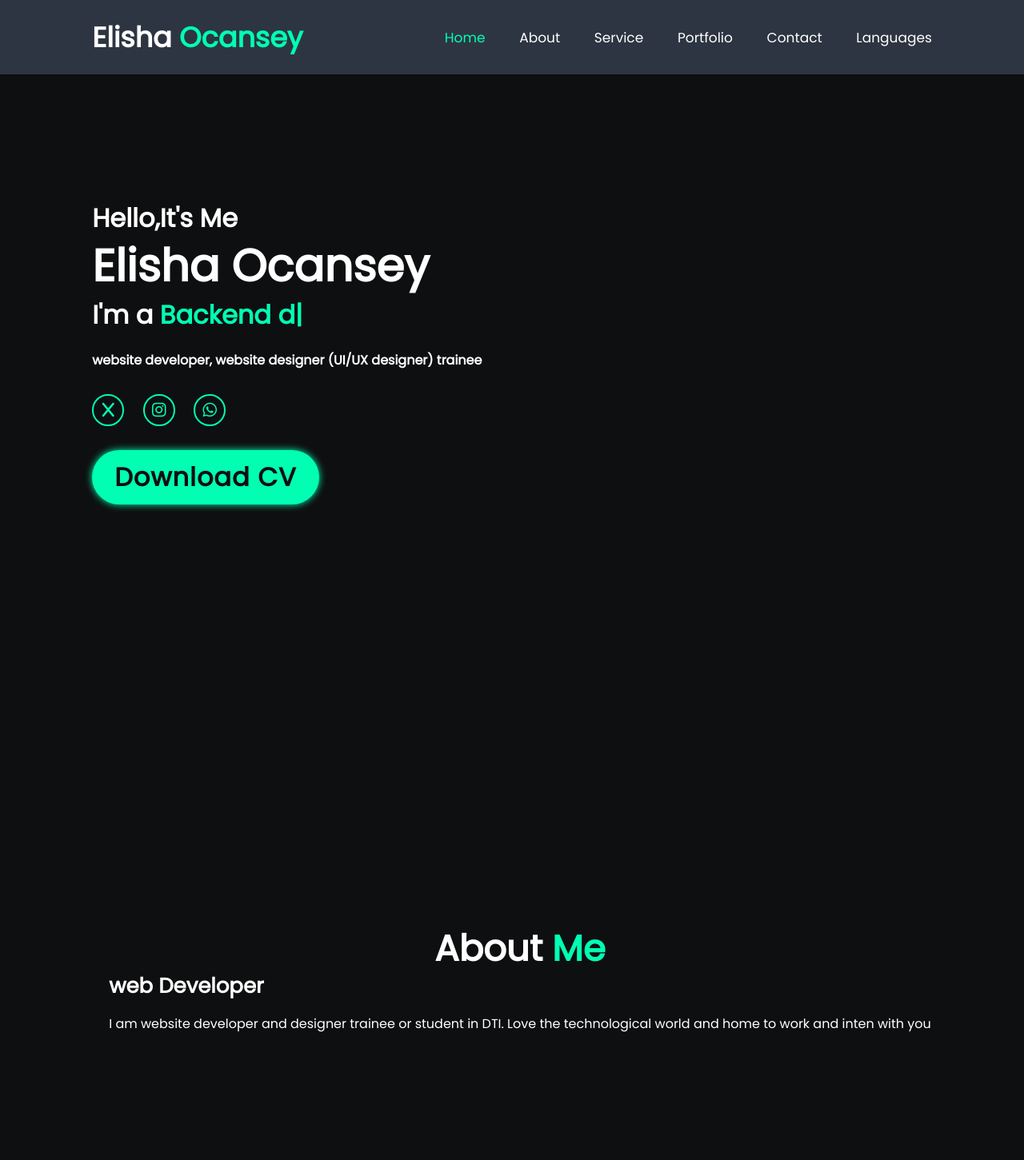
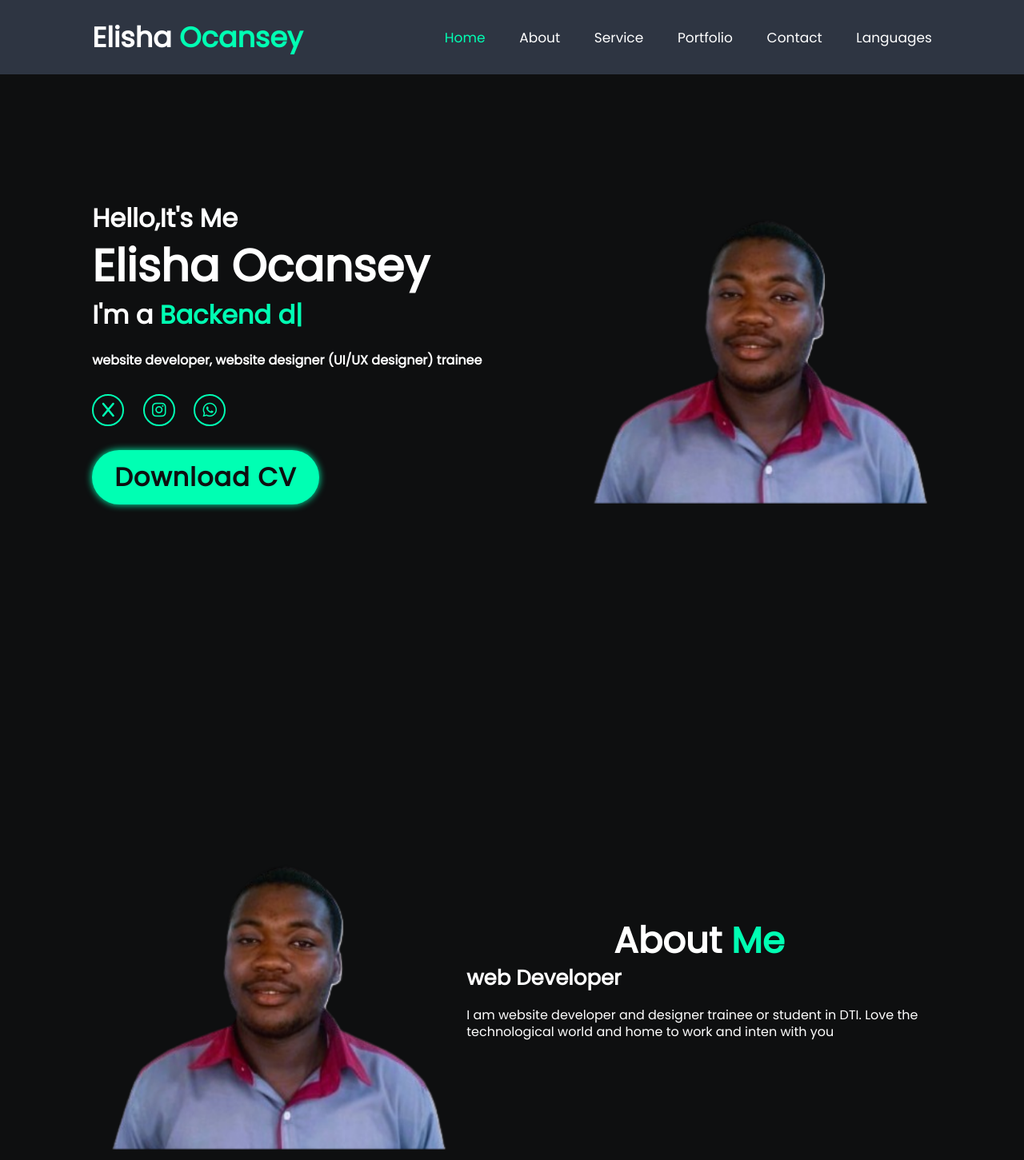
Before and after one commit to Elisha-bit/portfolio, a plain HTML site: page index.html in a window 1280 px wide. Shown: the top 1451 px of the page at 80% size. Drawn offline with nearby package versions, Linux system fonts and the light colour scheme.

Commit message:
Add files via upload

```diff
--- a/index.html
+++ b/index.html
@@ -184,7 +184,7 @@
             <p>website developer, website designer (UI/UX designer) trainee</p>
             <div class="social-media">
                 <a href="https://x.com/cycloneken12039?s=11"><i class="fa-solid fa-x"></i></a>
-                <a href="https://www.instagram.com/cyclonekillzytjunior/profilecard"><i class="fa-brands fa-instagram"></i></a>
+                <a href="https://www.instagram.com/cyclonekillzytjunior"><i class="fa-brands fa-instagram"></i></a>
                 <a href="https://wa.me/233500727700"><i class="fa-brands fa-whatsapp"></i></a>
             </div>
             <a href="cv.pdf" class="btn">Download CV</a>
@@ -192,13 +192,13 @@
 
 
         <div class="home-img">
-            <img src="" alt="" width="90%">
+            <img src="him.png" alt="" width="90%">
         </div>
     </section>
 
     <section class="about" id="about">
         <div class="about-img">
-            <img src="" alt="">
+            <img src="him.png" alt="">
         </div>
         <div class="about-content">
             <h2 class="heading">About <span>Me</span></h2>
```
Also changed, not shown: him.jpg (added).
